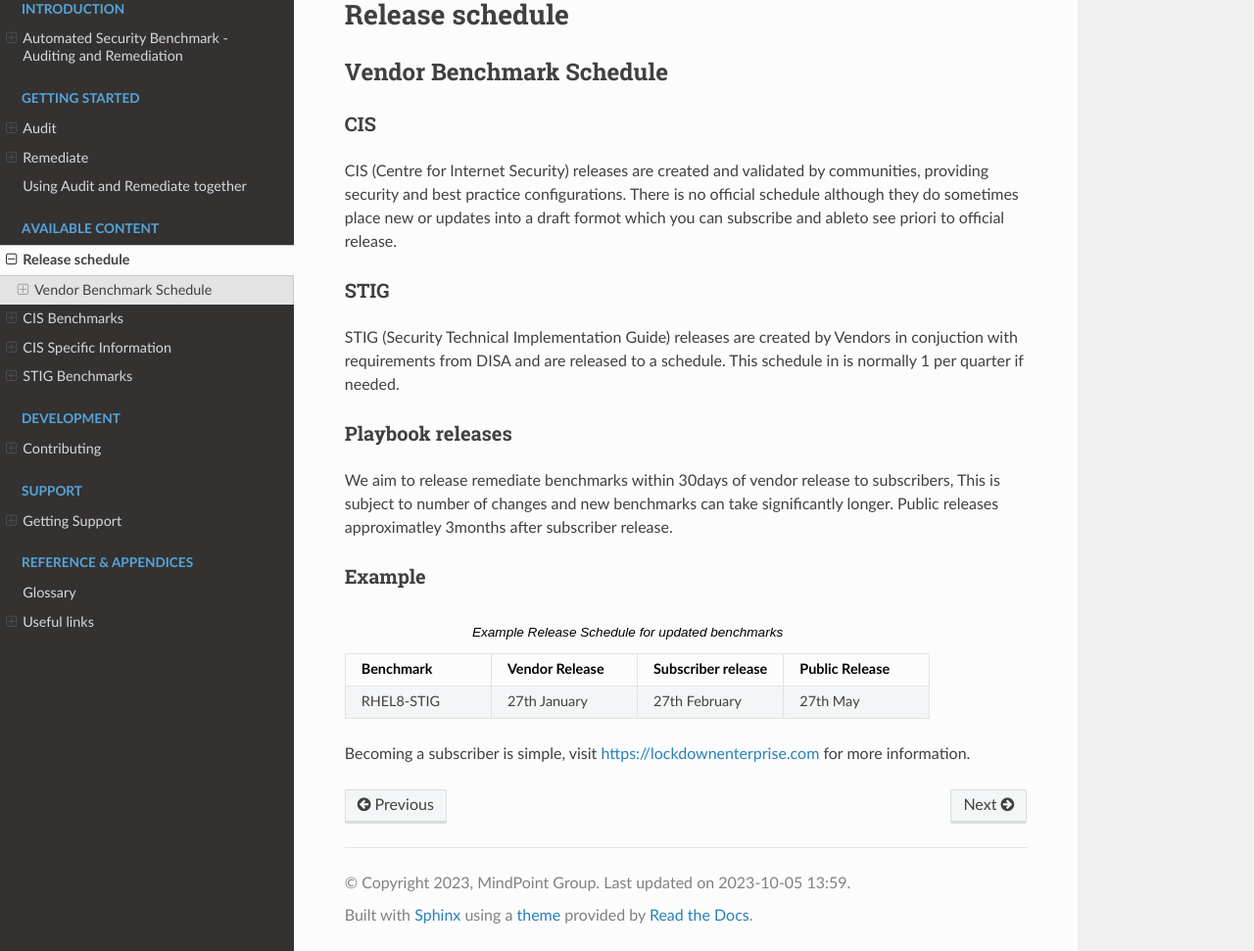
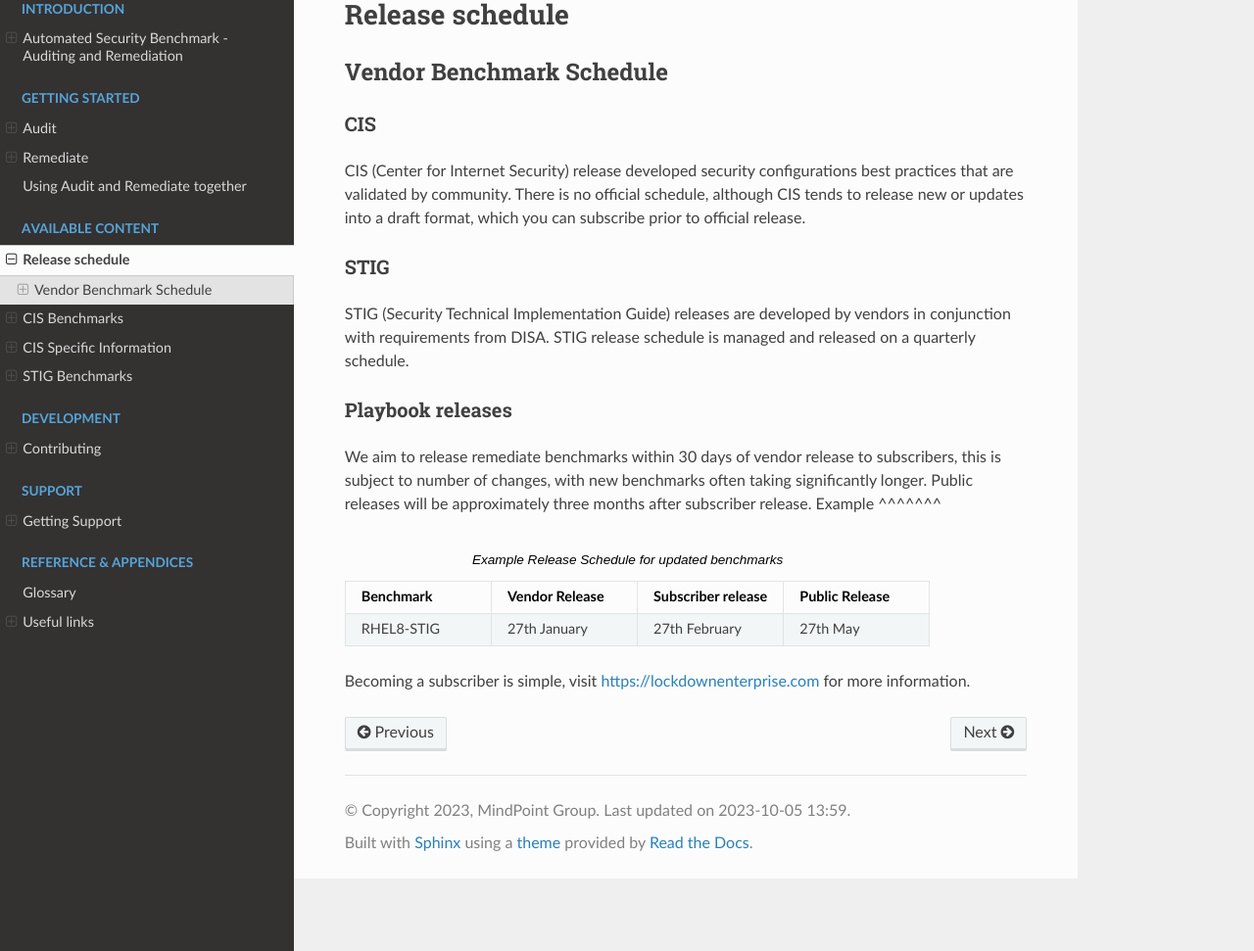
Before and after one commit to ansible-lockdown/MPG-AL-READTHEDOCS, a Sphinx documentation site: the page built from docs/source/combined/release_sched.rst, in a window 1280 px wide and 1174 px high, cut to the strip 203-1174 px from the top of the window. Shown: the whole strip at 98% size. Built offline with Sphinx 7.4.7 and the Read the Docs theme 2.0.0, drawn with Linux system fonts in a browser that asks for light colours; pages that are not in the unit, such as notebooks, are missing from menus.

Commit message:
reword
Signed-off-by: Mark Bolwell <mark.bollyuk@gmail.com>

```diff
--- a/docs/source/combined/release_sched.rst
+++ b/docs/source/combined/release_sched.rst
@@ -7,22 +7,17 @@ Vendor Benchmark Schedule
 CIS
 ^^^
 
-CIS (Centre for Internet Security) releases are created and validated by communities, providing security and best practice configurations.
-There is no official schedule although they do sometimes place new or updates into a draft formot which you can subscribe and ableto see priori to official release.
+CIS (Center for Internet Security) release developed security configurations best practices that are validated by community. There is no official schedule, although CIS tends to release new or updates into a draft format, which you can subscribe prior to official release.
 
 STIG
 ^^^^
 
-STIG (Security Technical Implementation Guide) releases are created by Vendors in conjuction with requirements from DISA and are released to a schedule.
-This schedule in is normally 1 per quarter if needed.
-
+STIG (Security Technical Implementation Guide) releases are developed by vendors in conjunction with requirements from DISA. STIG release schedule is managed and released on a quarterly schedule.
 
 Playbook releases
 ^^^^^^^^^^^^^^^^^
 
-We aim to release remediate benchmarks within 30days of vendor release to subscribers, This is subject to number of changes and new benchmarks can take significantly longer.
-Public releases approximatley 3months after subscriber release.
-
+We aim to release remediate benchmarks within 30 days of vendor release to subscribers, this is subject to number of changes, with new benchmarks often taking significantly longer. Public releases will be approximately three months after subscriber release.
 Example
 ^^^^^^^
 
```
